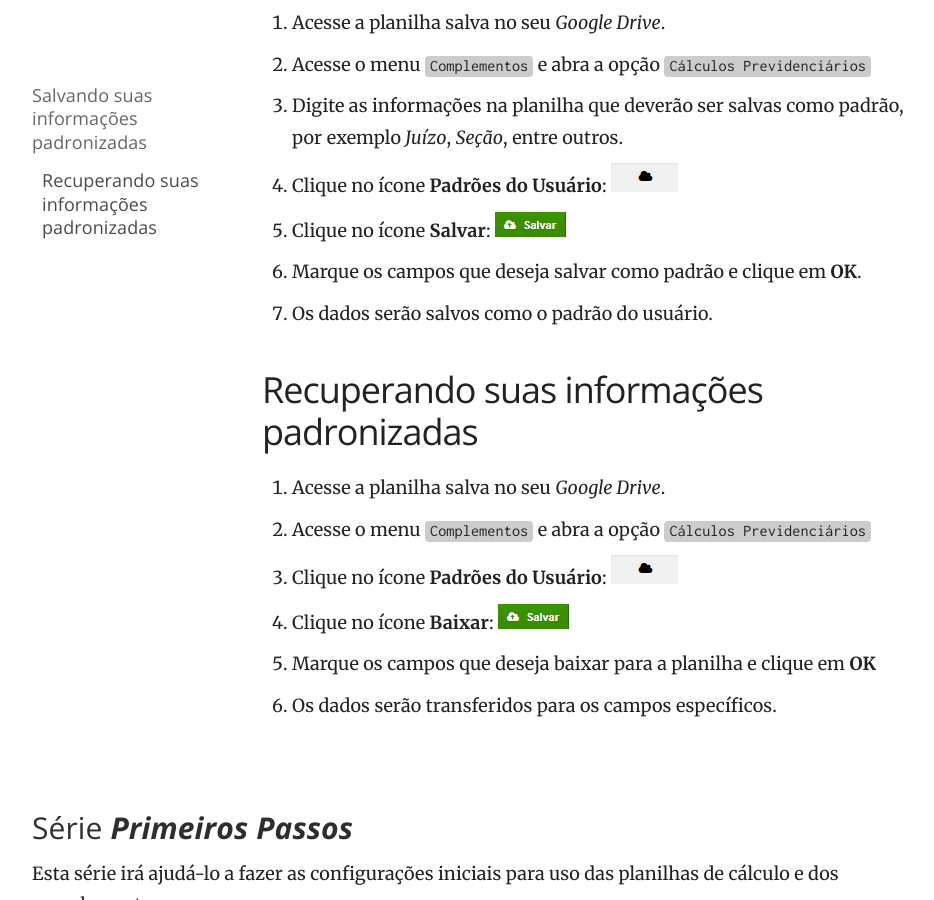
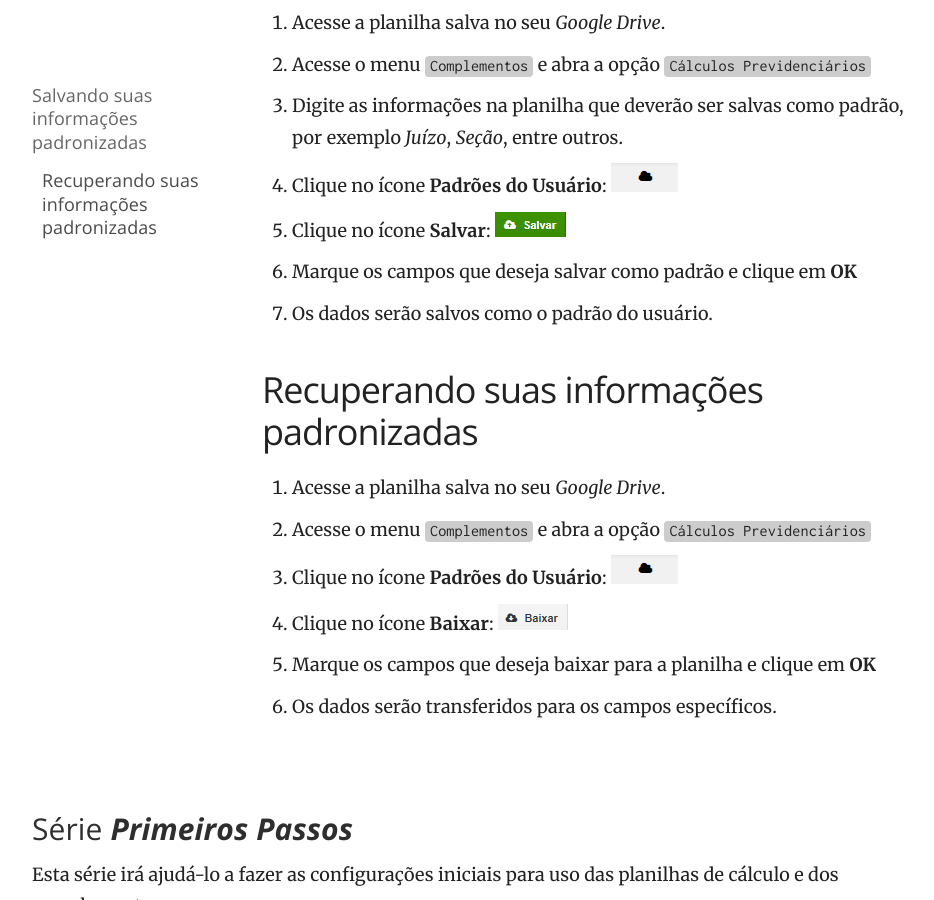
Before and after one commit to Contadoria/Tutoriais, a Jekyll site: the page built from _posts/2017-09-20-Salvando-Recuperando-Informacoes-Padronizadas.md, in a window 1280 px wide and 900 px high, scrolled down 891 px. Shown: the whole window, without its empty margins (158-1092 px from the left). Built offline with Jekyll 4.4.1, drawn with Linux system fonts in a browser that asks for light colours; nearby versions of some CDN libraries.

Commit message:
Update 2017-09-20-Salvando-Recuperando-Informacoes-Padronizadas.md

```diff
--- a/_posts/2017-09-20-Salvando-Recuperando-Informacoes-Padronizadas.md
+++ b/_posts/2017-09-20-Salvando-Recuperando-Informacoes-Padronizadas.md
@@ -21,7 +21,7 @@ O objetivo deste vídeo é demonstrar como salvar e recuperar informações padr
 1. Digite as informações na planilha que deverão ser salvas como padrão, por exemplo *Juízo*, *Seção*, entre outros.
 1. Clique no ícone **Padrões do Usuário**: ![Padrões do usuário]({{ site.baseurl }}{% link /images/Icone_Padroes_Usuario.png %})
 1. Clique no ícone **Salvar**: ![Botão Salvar]({{ site.baseurl }}{% link /images/Botao_Salvar_Padroes.png %})
-1. Marque os campos que deseja salvar como padrão e clique em **OK**.
+1. Marque os campos que deseja salvar como padrão e clique em **OK**
 1. Os dados serão salvos como o padrão do usuário.
 
 ## Recuperando suas informações padronizadas
@@ -29,6 +29,6 @@ O objetivo deste vídeo é demonstrar como salvar e recuperar informações padr
 1. Acesse a planilha salva no seu *Google Drive*.
 1. Acesse o menu `Complementos` e abra a opção `Cálculos Previdenciários`
 1. Clique no ícone **Padrões do Usuário**: ![Padrões do usuário]({{ site.baseurl }}{% link /images/Icone_Padroes_Usuario.png %})
-1. Clique no ícone **Baixar**: ![Botão Baixar]({{ site.baseurl }}{% link /images/Botao_Salvar_Padroes.png %})
+1. Clique no ícone **Baixar**: ![Botão Baixar]({{ site.baseurl }}{% link /images/Botao_Baixar_Padroes.png %})
 1. Marque os campos que deseja baixar para a planilha e clique em **OK**
 1. Os dados serão transferidos para os campos específicos.
```
